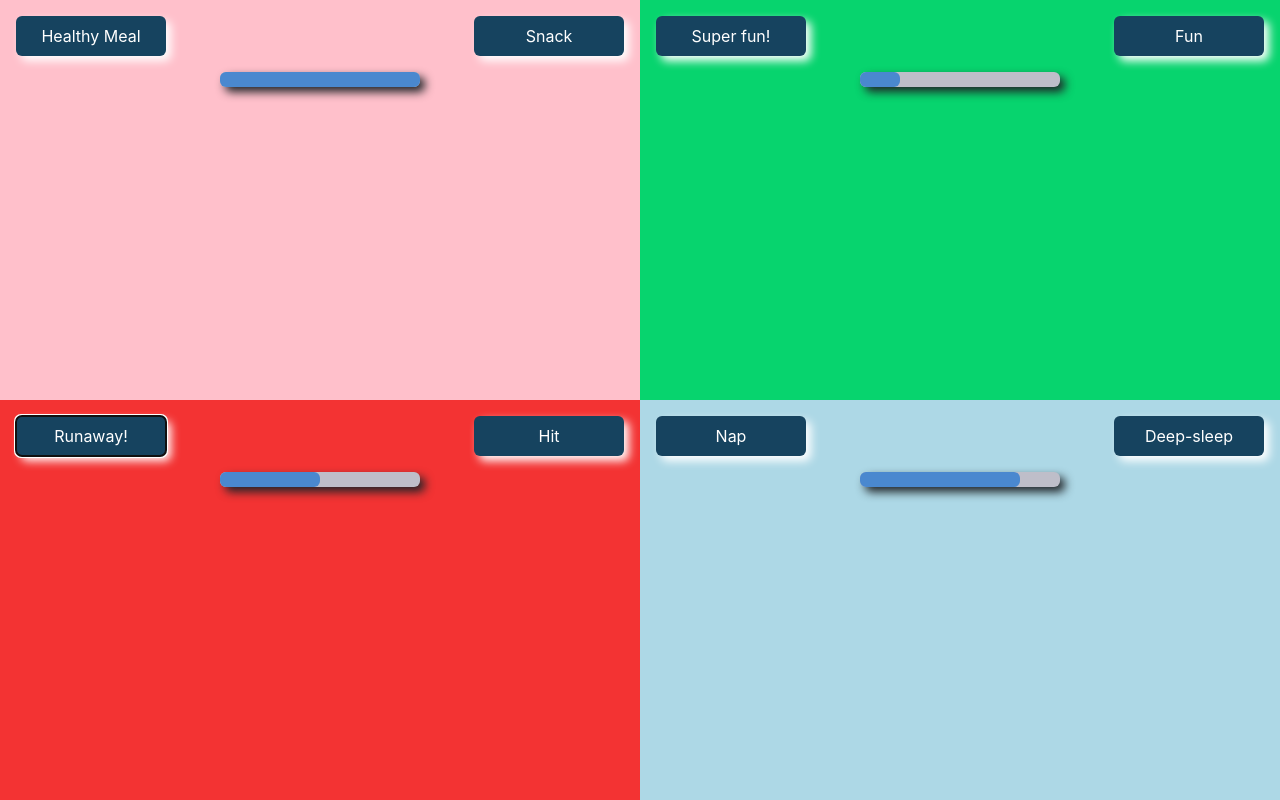
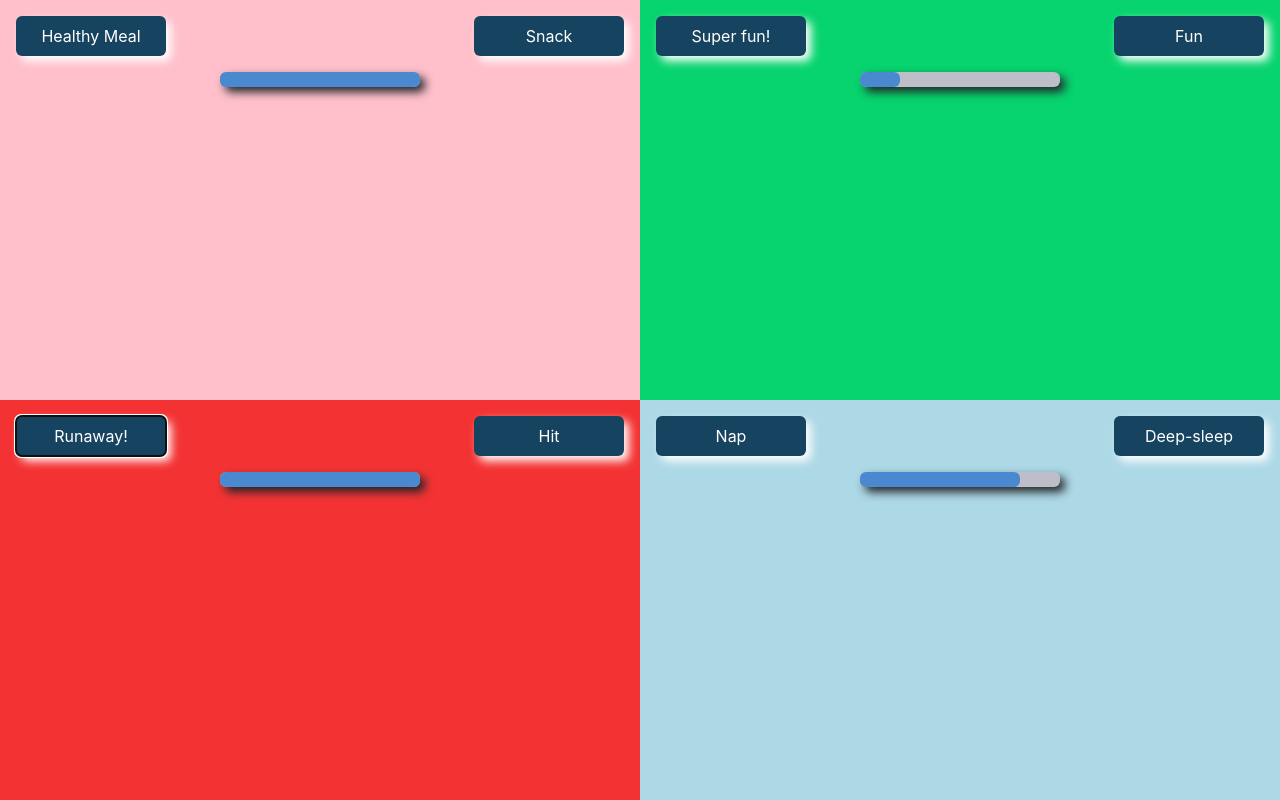
Before and after one commit to denzelb5/Tamagotchi, a website built with webpack: page src/index.html in a window 1280 px wide. Both pictures are taken after a click on the button "Runaway!". Built offline with nearby package versions, Linux system fonts and the light colour scheme.

Commit message:
added button functionality for fight quadrant

```diff
--- a/src/javascripts/components/fight/fight.js
+++ b/src/javascripts/components/fight/fight.js
@@ -1,5 +1,25 @@
 import utilities from '../../helpers/utilities';
 import './fight.scss';
+
+let strength = 100;
+
+const hitting = () => {
+  let hit = strength - 10;
+  if (hit > 100) {
+    hit = 100;
+  }
+  strength = hit;
+  document.getElementById('strength-bar').setAttribute('style', `width: ${strength}%`);
+};
+
+const runaway = () => {
+  let run = strength + 1;
+  if (run > 100) {
+    run = 100;
+  }
+  strength = run;
+  document.getElementById('strength-bar').setAttribute('style', `width: ${strength}%`);
+};
 
 const createFightButtons = () => {
   let domString = '';
@@ -8,13 +28,15 @@ const createFightButtons = () => {
       <button id='runaway' class='button'>Runaway!</button>
       <button id='hit' class='button'>Hit</button>
     </div>
-    <div id="progress-container">
-      <div id="myProgress">
-        <div id="myBar" style="width: 50%"></div>
+    <div id="strength-progress-container">
+      <div id="strength-progress">
+        <div id="strength-bar" style="width: ${strength}%"></div>
       </div>
     </div>
   `;
   utilities.printToDom(domString, 'fight');
+  document.getElementById('hit').addEventListener('click', hitting);
+  document.getElementById('runaway').addEventListener('click', runaway);
 };
 
 export default { createFightButtons };
--- a/src/javascripts/components/fight/fight.scss
+++ b/src/javascripts/components/fight/fight.scss
@@ -5,3 +5,27 @@
   height: $quad-height;
   background-color: rgb(243, 51, 51);
 }
+
+#strength-progress-container {
+  display: flex;
+  justify-content: center;
+
+
+  #strength-progress {
+    width: $bar-width;
+    background-color: rgb(190, 190, 201);
+    border-radius: $border-radius;
+    box-shadow: 5px 5px 10px 0px;
+
+
+
+    #strength-bar {
+      height: 15px;
+      background-color: rgb(74, 136, 207);
+      text-align: center;
+      line-height: 30px;
+      color: white;
+      border-radius: $border-radius;
+    }
+  }
+}
```
